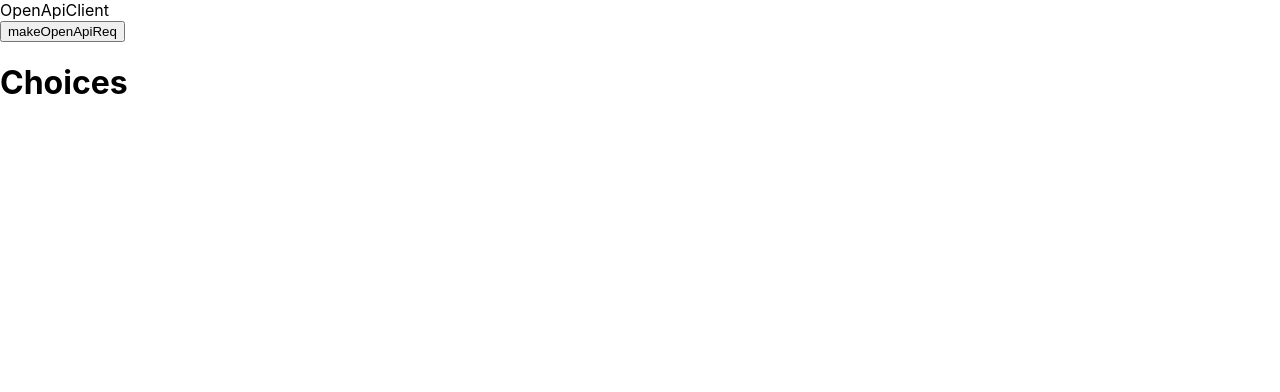
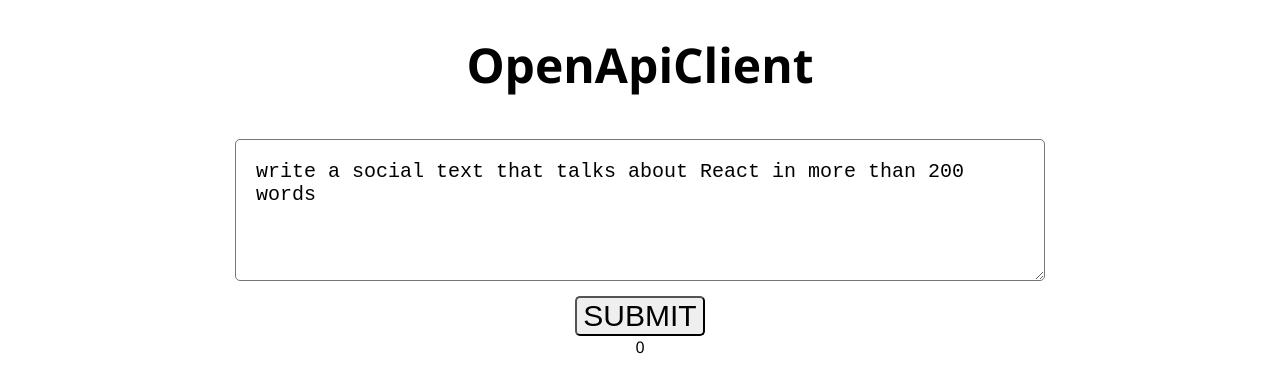
Before and after one commit to hezronkimutai/cordata-test, a React (Create React App) app: page / in a window 1280 px wide. Shown: the top 392 px of the page. Built offline with nearby package versions, Linux system fonts and the light colour scheme.

Commit message:
Enable user input,.. and some styles

```diff
--- a/src/components/OpenApiClient.css
+++ b/src/components/OpenApiClient.css
@@ -1,13 +1,27 @@
-.hello {
+.open-api-client-container {
   text-align: center;
-    margin: 20px;
+  margin: 20px auto;
+  font-family: "Segoe UI", Tahoma, Geneva, Verdana, sans-serif;
+}
+.header {
   font-size: 48px;
-    font-family: 'Segoe UI', Tahoma, Geneva, Verdana, sans-serif
 }
 
-  .hello button {
+.open-api-client-container button {
   margin-left: 25px;
   margin-right: 25px;
-      font-size: 40px;
+  border-radius: 5px;
+  font-size: 30px;
   min-width: 50px;
 }
+.open-api-client-textarea {
+  min-width: 60%;
+  min-height: 100px;
+  padding: 20px;
+  font-size: 20px;
+  margin: 10px auto;
+  border-radius: 5px;
+}
+.open-api-client-response {
+  font-size: 20px;
+}
--- a/src/components/OpenApiClient.jsx
+++ b/src/components/OpenApiClient.jsx
@@ -1,30 +1,42 @@
 import * as React from "react";
 import "./OpenApiClient.css";
+import { useState } from "react";
 
 function OpenApiClient(props) {
   const { makeOpenApiReq, choices } = props;
+  const initialOpenAPiInput =
+    "write a social text that talks about React in more than 200 words";
+  const [openApiInput, setOpenApiInput] = useState(initialOpenAPiInput);
   if (choices.length <= 0) {
     // throw new Error("You could be a little more enthusiastic. :D");
   }
+  const handleSubmit = (e) => {
+    e.preventDefault();
+    makeOpenApiReq(openApiInput);
+  };
 
-  console.log({ choices });
+  const handleChange = ({ preventDefault, target: { value } }) => {
+    preventDefault();
+    setOpenApiInput(value);
+  };
 
   return (
-    <div className="OpenApiClient">
-      <div className="greeting">OpenApiClient</div>
+    <div className="open-api-client-container">
+      <h1 className="header">OpenApiClient</h1>
       <div>
-        <button
-          onClick={() =>
-            makeOpenApiReq(
-              "write a social text that talks about React in more than 200 words"
-            )
-          }
-        >
-          makeOpenApiReq
-        </button>
-        <h1>Choices</h1>
+        <form onSubmit={handleSubmit}>
+          <div>
+            <textarea
+              className="open-api-client-textarea"
+              defaultValue={initialOpenAPiInput}
+              onChange={handleChange}
+            />
+          </div>
+          <button onClick={() => makeOpenApiReq(openApiInput)}>SUBMIT</button>
+        </form>
+        {choices.length && <h2>Gpt response</h2>}
         {choices.map((choice, key) => (
-          <p key={`${key}-${choice.message.content}`}>
+          <p className="open-api-client-response" key={`${key}-${choice.message.content}`}>
             {choice.message.content}
           </p>
         ))}
```
Lines whose indentation alone changed are shown as unchanged.
